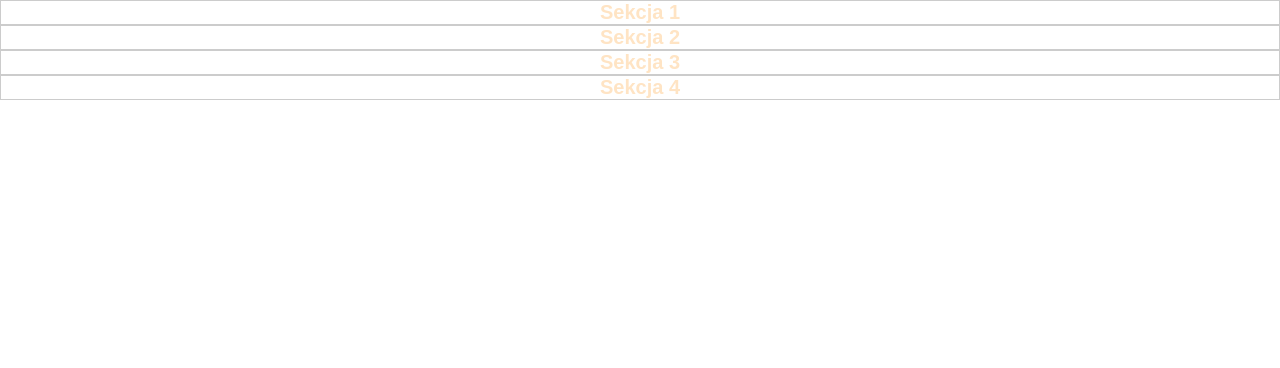
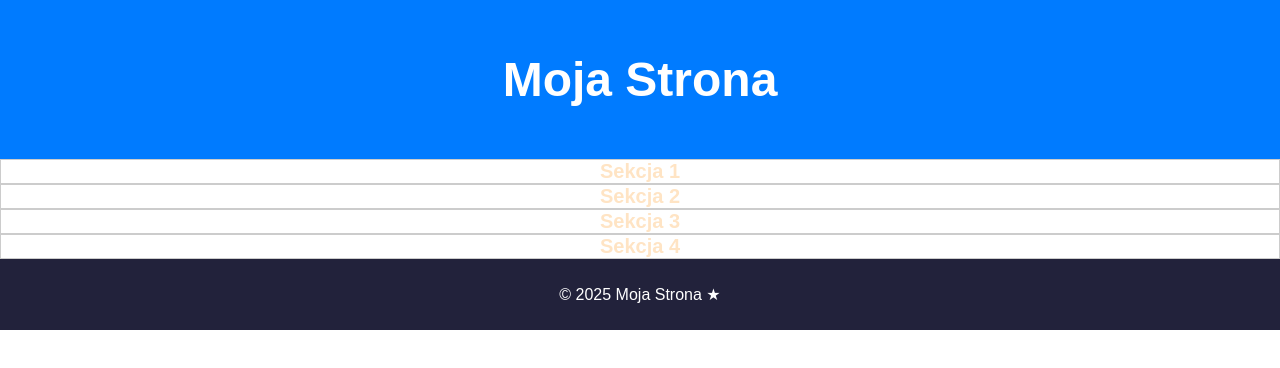
Before and after one commit to mplik/test-repo, a plain HTML site: page index.html in a window 1280 px wide. Drawn offline with Linux system fonts and the light colour scheme.

Commit message:
Dodano nagłówek i stopkę dodano style nagłówka i stopki w plikach index.html oraz styles.css

```diff
--- a/index.html
+++ b/index.html
@@ -7,11 +7,17 @@
         <link rel="stylesheet" href="styles.css"
     </head>
     <body>
+        <header class="header">
+            <h1>Moja Strona</h1>
+        </header>
         <div class="gridd-container">
             <div class="grid-item" id="section 1">Sekcja 1</div>
             <div class="grid-item" id="section 2">Sekcja 2</div>
             <div class="grid-item" id="section 3">Sekcja 3</div>
             <div class="grid-item" id="section 4">Sekcja 4</div>
         </div>
+        <footer class="footer">
+            <p> &copy; 2025 Moja Strona &#9733;</p>
+        </footer>
     </body>
 </html>
--- a/styles.css
+++ b/styles.css
@@ -3,6 +3,22 @@ body, html {
     padding: 0;
     height: 100%;
     font-family: Arial, Helvetica, sans-serif;
+}
+
+.header {
+    background-color: #007bff; /* Niebieski kolor nagłówka */
+    color: white;
+    text-align: center;
+    padding: 20px;
+    font-size: 24px;
+}
+
+.footer {
+    background-color: #22223b; /*ciemny granat kolor stopki */
+    color: white;
+    text-align: center;
+    padding: 10px;
+    font-size: 16px;
 }
 
 .grid-container {
```
